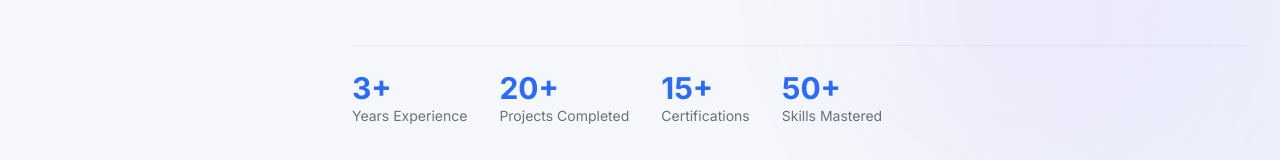
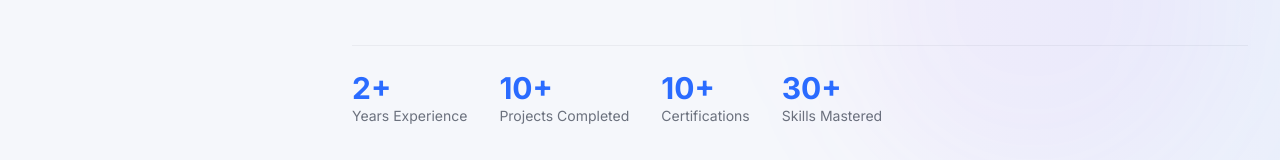
Before and after one commit to gabrielthedatawizard/my_Portfolio, a React (Vite) app in the folder app/: page / in a window 1280 px wide. Shown: the part 1769-1929 px from the top of the page. Built offline with nearby package versions, Linux system fonts and the light colour scheme; no server answers; the database is empty.

Commit message:
Update portfolio stats values in About section

```diff
--- a/app/src/sections/About.tsx
+++ b/app/src/sections/About.tsx
@@ -264,10 +264,10 @@ const About: React.FC = () => {
               transition={{ duration: 0.8, delay: 0.8 }}
             >
               {[
-                { value: 3, suffix: '+', label: 'Years Experience' },
-                { value: 20, suffix: '+', label: 'Projects Completed' },
-                { value: 15, suffix: '+', label: 'Certifications' },
-                { value: 50, suffix: '+', label: 'Skills Mastered' },
+                { value: 2, suffix: '+', label: 'Years Experience' },
+                { value: 10, suffix: '+', label: 'Projects Completed' },
+                { value: 10, suffix: '+', label: 'Certifications' },
+                { value: 30, suffix: '+', label: 'Skills Mastered' },
               ].map((stat, index) => (
                 <motion.div
                   key={index}
```
